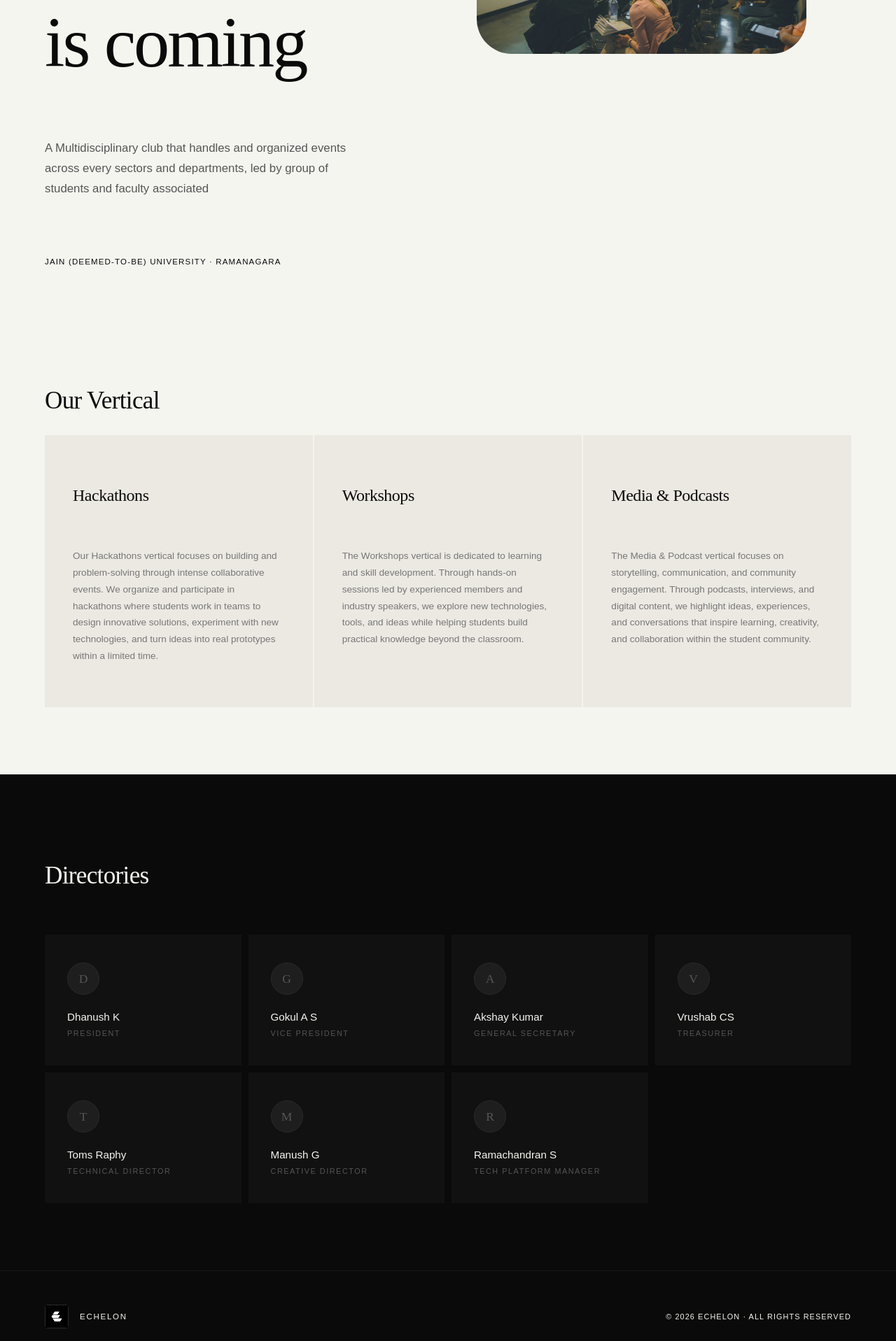
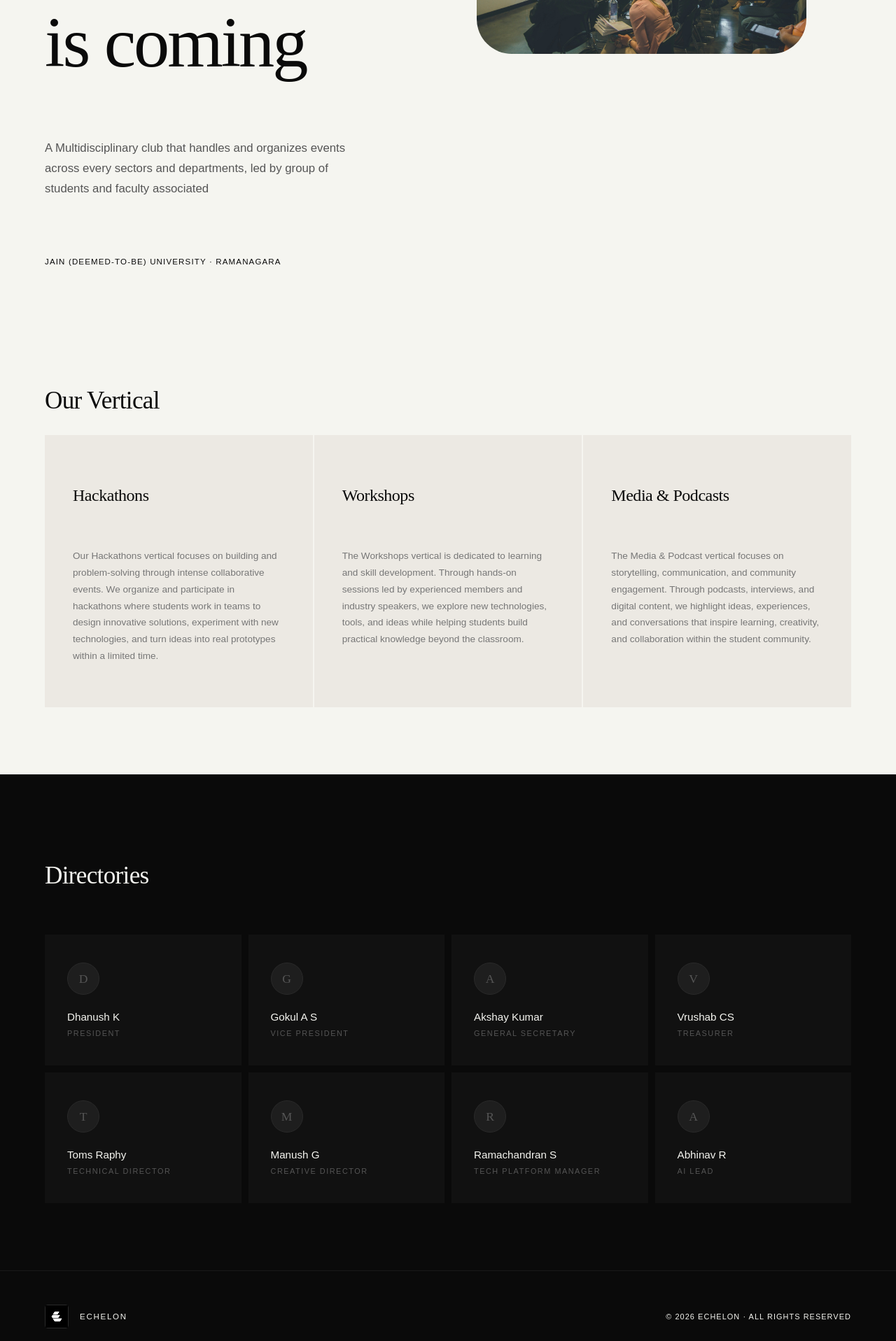
Before and after one commit to echelon-club/echelon-website, a React (Create React App) app: page / in a window 1280 px wide. Shown: the part 468-2385 px from the top of the page at 70% size. Built offline with nearby package versions, Linux system fonts and the light colour scheme.

Commit message:
Added AI lead

```diff
--- a/src/App.js
+++ b/src/App.js
@@ -14,7 +14,7 @@
         <div className='hero-body'>
         <div>
           <h1>Something<br/><em>remarkable</em><br/>is coming</h1>
-          <p className='hero-desc'>A Multidisciplinary club that handles and organized events across every sectors and departments, led by group of students and faculty associated</p>
+          <p className='hero-desc'>A Multidisciplinary club that handles and organizes events across every sectors and departments, led by group of students and faculty associated</p>
         </div>
         <div className='hero-image'>
           <img src={process.env.PUBLIC_URL + "/image.jpeg"} className='home-jpg'/>
@@ -98,6 +98,11 @@
             <div className="member-name">Ramachandran S</div>
             <div className="member-role">Tech Platform Manager</div>
           </div>
+          <div className="member-card">
+            <div className="member-avatar"><span>A</span></div>
+            <div className="member-name">Abhinav R</div>
+            <div className="member-role">AI Lead</div>
+          </div>
         </div>
       </section>
       <section>
```
